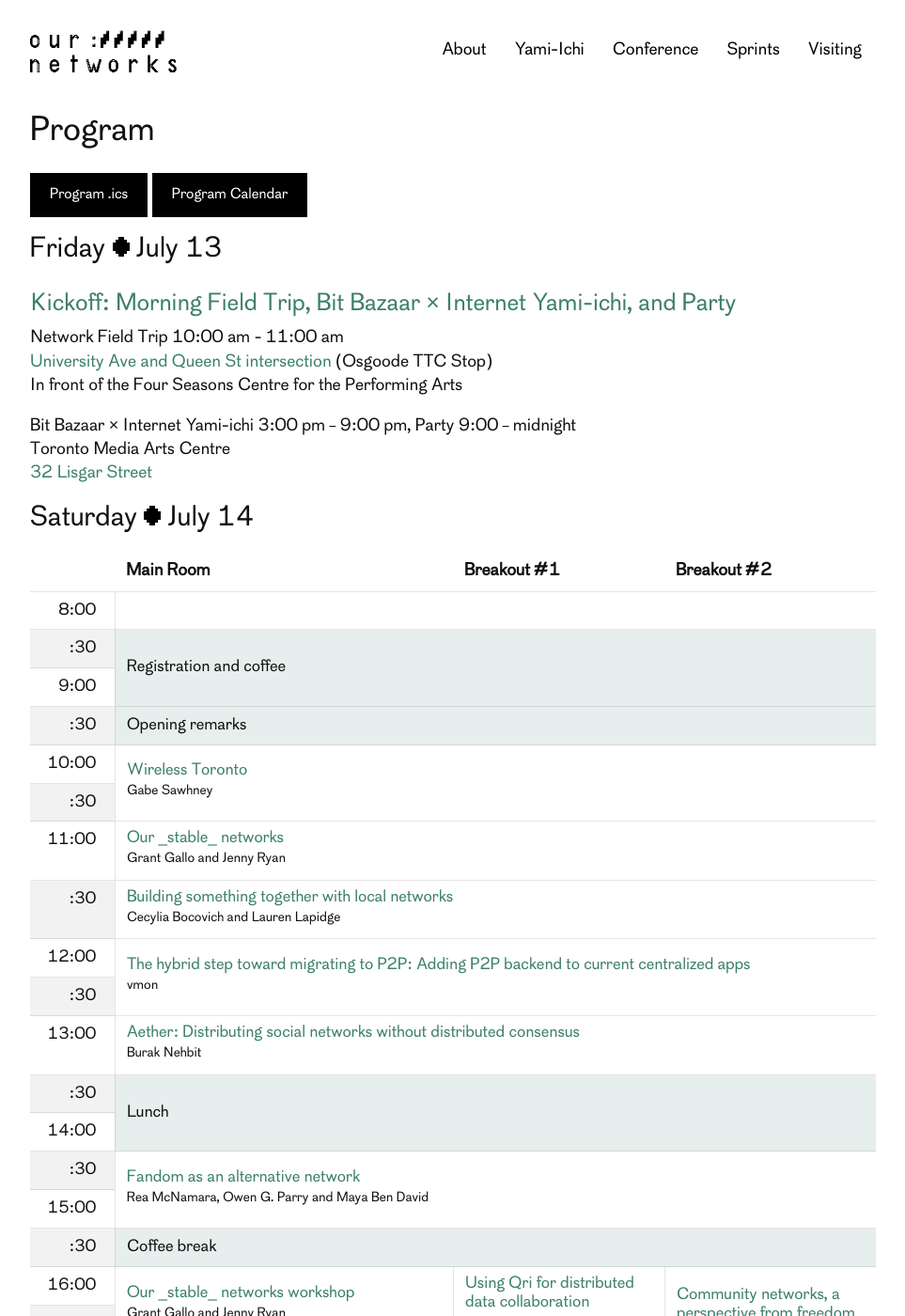
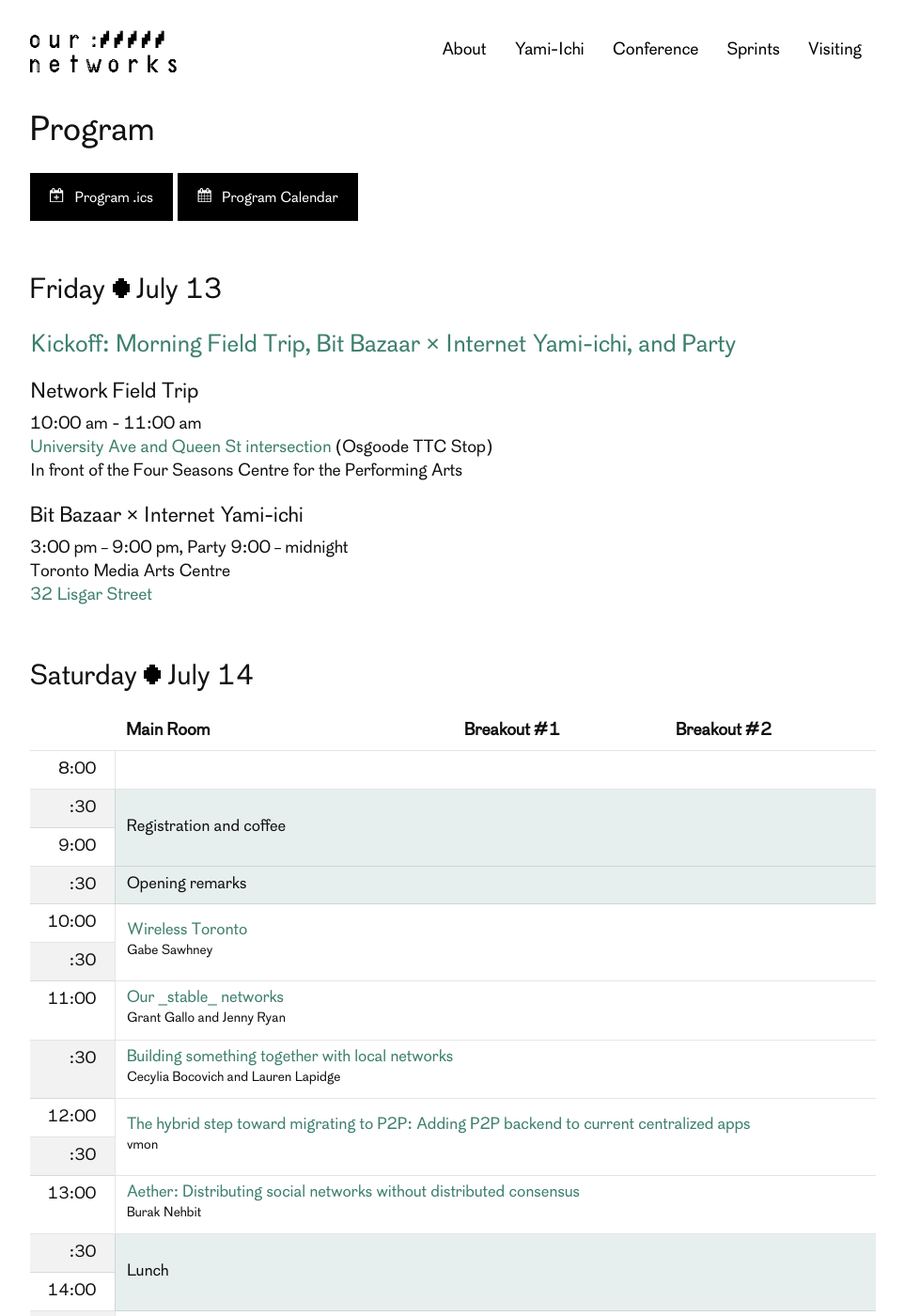
Before and after one commit to ournetworks/ournetworks.ca, a Jekyll site: the page built from conference/program.md, in a window 1280 px wide and 1400 px high. Shown: the whole window at 94% size, without its empty margins (158-1121 px from the left). Built offline with Jekyll 4.4.1, drawn with Linux system fonts in a browser that asks for light colours.

Commit message:
spacing edits

```diff
--- a/_sass/_tables.scss
+++ b/_sass/_tables.scss
@@ -87,6 +87,14 @@
   }
 }
 
+.schedule-spacer {
+  margin-top: 2em;
+}
+
+.schedule-spacer-small {
+  margin-top: 1em;
+}
+
 .session-block {
   border-left: 1px solid $grey-color-table-borders;
   background-color: $white;
--- a/conference/program.md
+++ b/conference/program.md
@@ -10,30 +10,29 @@
 ---
 
 <div class="row">
-  <p>
-    <a class="button button-primary compact" href="https://calendar.google.com/calendar/ical/aers7atolh0uurlfmkoki9kikg%40group.calendar.google.com/public/basic.ics">Program .ics</a>
-    <a class="button button-primary compact" href="https://calendar.google.com/calendar/embed?src=aers7atolh0uurlfmkoki9kikg%40group.calendar.google.com&ctz=America%2FToronto">Program Calendar</a>
-  </p>
+  <a class="button button-primary compact" href="https://calendar.google.com/calendar/ical/aers7atolh0uurlfmkoki9kikg%40group.calendar.google.com/public/basic.ics">{% include icons/calendar-plus-o.svg %}&nbsp;&nbsp; Program .ics</a>
+  <a class="button button-primary compact" href="https://calendar.google.com/calendar/embed?src=aers7atolh0uurlfmkoki9kikg%40group.calendar.google.com&ctz=America%2FToronto">{% include icons/calendar.svg %}&nbsp;&nbsp; Program Calendar</a>
 </div>
 
-
 ## Friday {% include graphics/bullet.svg %} July 13
+{: .schedule-spacer}
 
 ### [Kickoff: Morning Field Trip, Bit Bazaar × Internet Yami-ichi, and Party](/yami-ichi/)
 
-Network Field Trip 10:00 am - 11:00 am
+#### Network Field Trip
+{: .schedule-spacer-small}
+10:00 am - 11:00 am
 [University Ave and Queen St   intersection](https://osm.org/go/ZX6BsFiXX?m=) (Osgoode TTC Stop)
 In front of the Four Seasons Centre for the Performing Arts
 
-Bit Bazaar × Internet Yami-ichi 3:00 pm – 9:00 pm, Party 9:00 – midnight
+#### Bit Bazaar × Internet Yami-ichi
+{: .schedule-spacer-small}
+3:00 pm – 9:00 pm, Party 9:00 – midnight
 Toronto Media Arts Centre
 [32 Lisgar Street](https://osm.org/go/ZX6BIz1xQ?m=)
 
-
-
-
-
 ## Saturday {% include graphics/bullet.svg %} July 14
+{: .schedule-spacer}
 
 <table class="schedule-table">
 <thead>
@@ -258,7 +257,6 @@
 ## Monday–Wednesday {% include graphics/bullet.svg %} July 16–18
 
 ### [Sprints](/sprints/)
-
 10:30 am – 9:30 pm
 Semaphore Demo Room, Room 417
 [Claude T. Bissell Building
```
Also changed, not shown: _includes/icons/calendar.svg.
